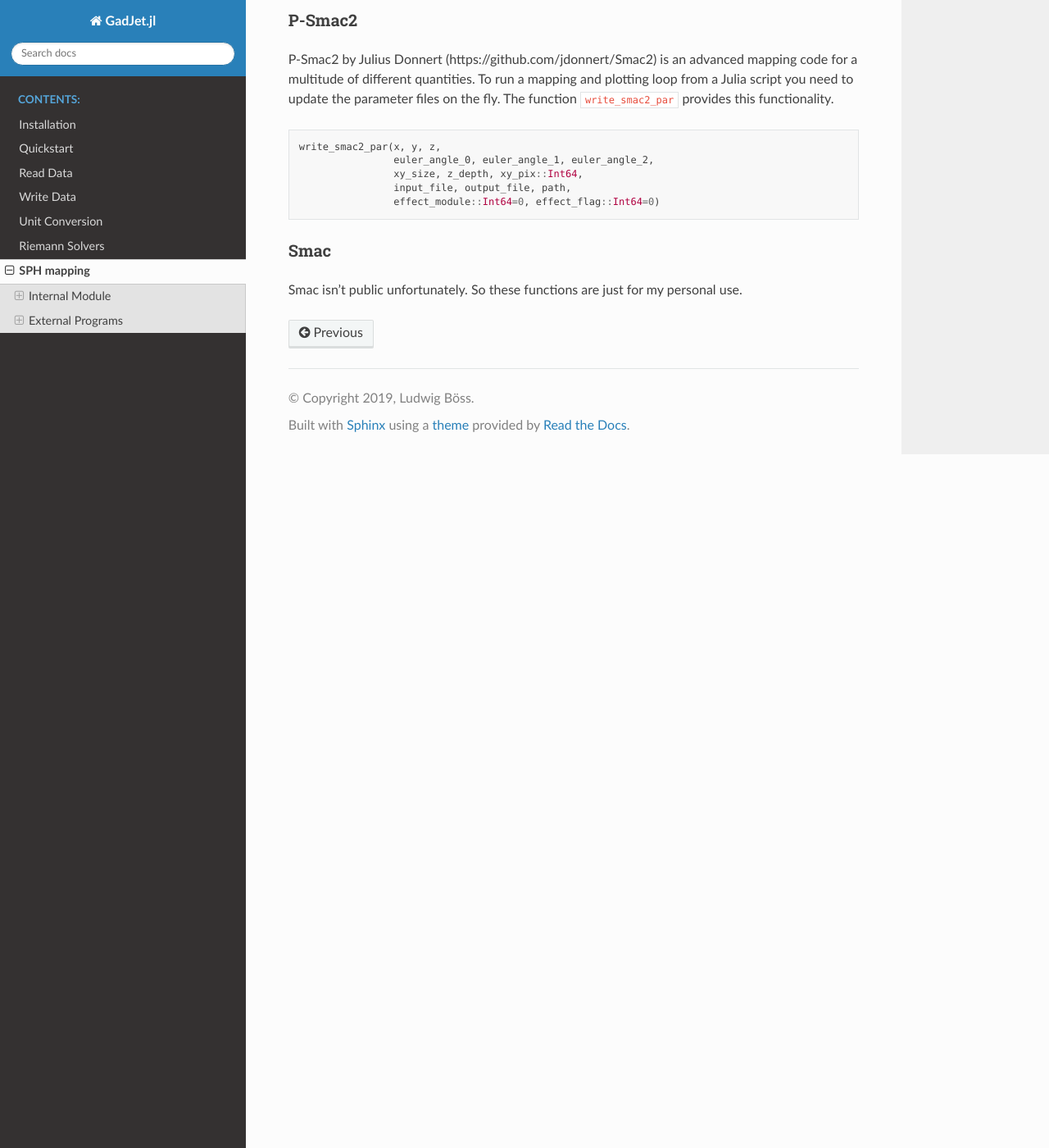
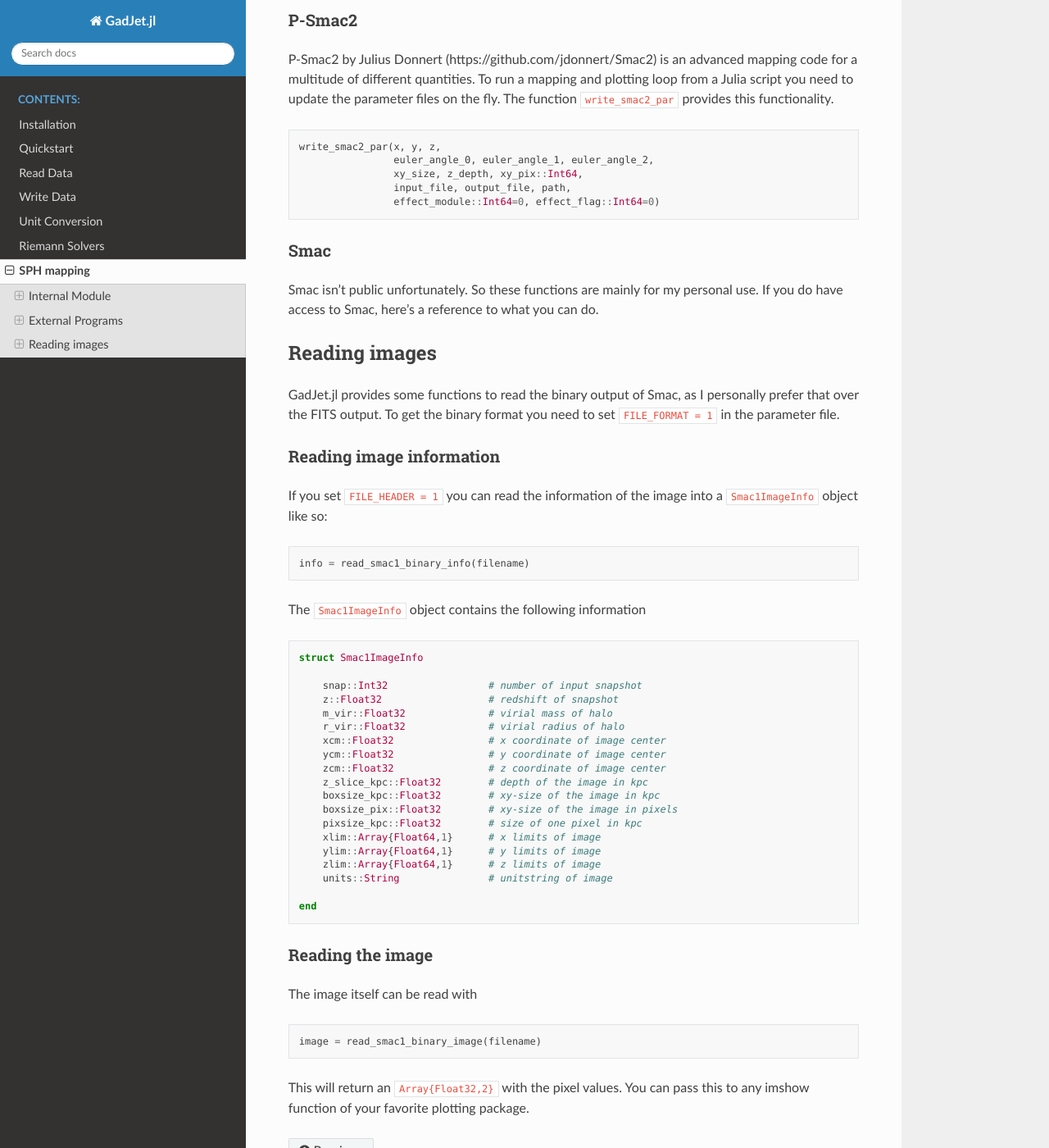
Before and after one commit to LudwigBoess/GadJet.jl, a Sphinx documentation site: the page built from docs/usage/sph_mapping.md, in a window 1280 px wide and 1400 px high, scrolled down 1482 px. Shown: the whole window at 82% size. Built offline with Sphinx 7.4.7 and the Read the Docs theme 2.0.0, drawn with Linux system fonts in a browser that asks for light colours.

Commit message:
Update sph_mapping.md

````diff
--- a/docs/usage/sph_mapping.md
+++ b/docs/usage/sph_mapping.md
@@ -71,4 +71,55 @@ write_smac2_par(x, y, z,
 ```
 
 ### Smac
-Smac isn't public unfortunately. So these functions are just for my personal use.
+Smac isn't public unfortunately. So these functions are mainly for my personal use.
+If you do have access to Smac, here's a reference to what you can do.
+
+Reading images
+--------------
+
+GadJet.jl provides some functions to read the binary output of Smac, as I personally prefer that over the FITS output.
+To get the binary format you need to set `FILE_FORMAT = 1` in the parameter file.
+
+### Reading image information
+
+If you set `FILE_HEADER = 1` you can read the information of the image into a `Smac1ImageInfo` object like so:
+
+```julia
+info = read_smac1_binary_info(filename)
+```
+
+The `Smac1ImageInfo` object contains the following information
+
+```julia
+
+struct Smac1ImageInfo
+
+    snap::Int32                 # number of input snapshot
+    z::Float32                  # redshift of snapshot
+    m_vir::Float32              # virial mass of halo
+    r_vir::Float32              # virial radius of halo
+    xcm::Float32                # x coordinate of image center
+    ycm::Float32                # y coordinate of image center
+    zcm::Float32                # z coordinate of image center
+    z_slice_kpc::Float32        # depth of the image in kpc
+    boxsize_kpc::Float32        # xy-size of the image in kpc
+    boxsize_pix::Float32        # xy-size of the image in pixels
+    pixsize_kpc::Float32        # size of one pixel in kpc
+    xlim::Array{Float64,1}      # x limits of image
+    ylim::Array{Float64,1}      # y limits of image
+    zlim::Array{Float64,1}      # z limits of image
+    units::String               # unitstring of image
+
+end
+
+```
+
+### Reading the image
+
+The image itself can be read with
+
+```julia
+image = read_smac1_binary_image(filename)
+```
+
+This will return an `Array{Float32,2}` with the pixel values. You can pass this to any imshow function of your favorite plotting package.
````
